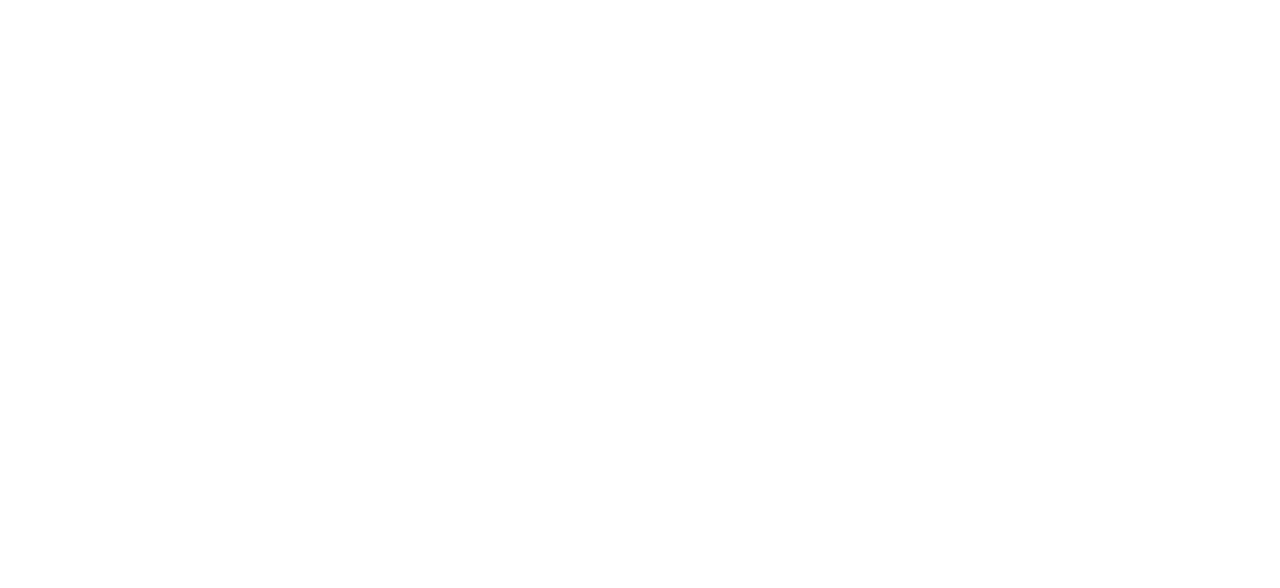
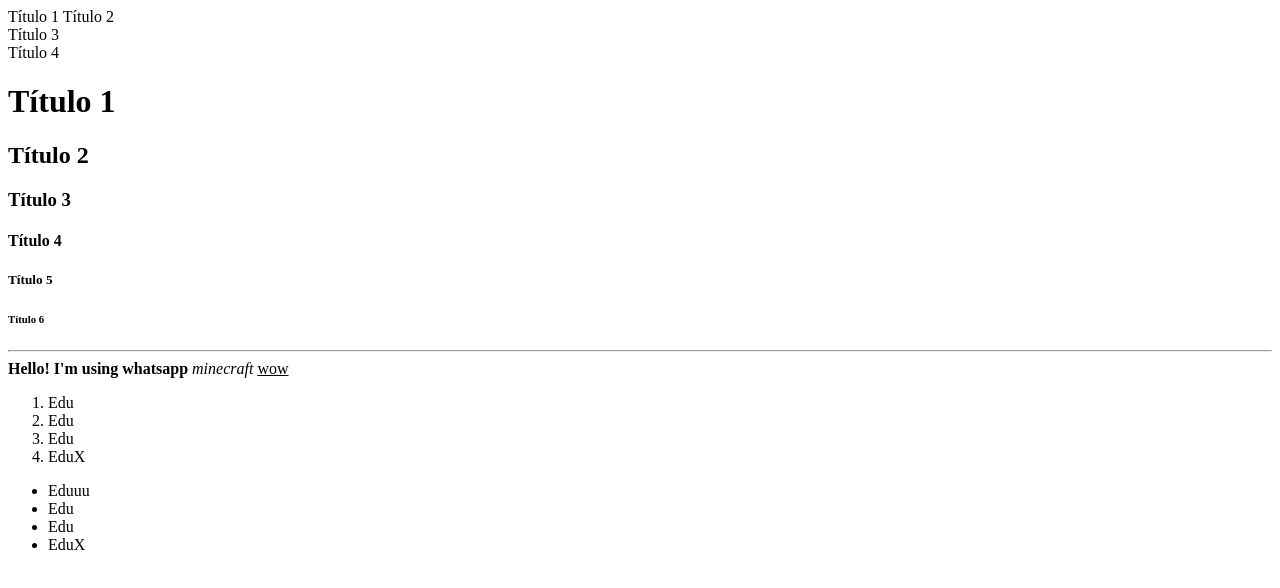
Before and after one commit to EduX-10/tecnologias-web, a plain HTML site: page aula2/index.html in a window 1280 px wide. Drawn offline with Linux system fonts and the light colour scheme.

Commit message:
commit para aula 2

```diff
--- a/aula2/index.html
+++ b/aula2/index.html
@@ -1,11 +1,43 @@
 <!DOCTYPE html>
-<html lang="en">
+<html lang="pt-br">
 <head>
     <meta charset="UTF-8">
     <meta name="viewport" content="width=device-width, initial-scale=1.0">
     <title>Document</title>
 </head>
 <body>
+    <span>Título 1</span>
+    <span>Título 2</span>
+    <div>Título 3</div>
+    <div>Título 4</div>
 
+    <h1>Título 1</h1>
+    <h2>Título 2</h2>
+    <h3>Título 3</h3>
+    <h4>Título 4</h4>
+    <h5>Título 5</h5>
+    <h6>Título 6</h6>
+
+    <hr>
+
+    <b>Hello! I'm using whatsapp</b>
+    <i>minecraft</i>
+    <u>wow</u>
+
+    <ol>
+        <li>Edu</li>
+        <li>Edu</li>
+        <li>Edu</li>
+        <li>EduX</li>
+    </ol>
+
+    <ul>
+        <li>Eduuu</li>
+        <li>Edu</li>
+        <li>Edu</li>
+        <li>EduX</li>
+    </ul>
+
+    <img src="" alt="">
 </body>
 </html>
```
Also changed, not shown: aula2/disposicao.html (added, +9 -0 lines).
